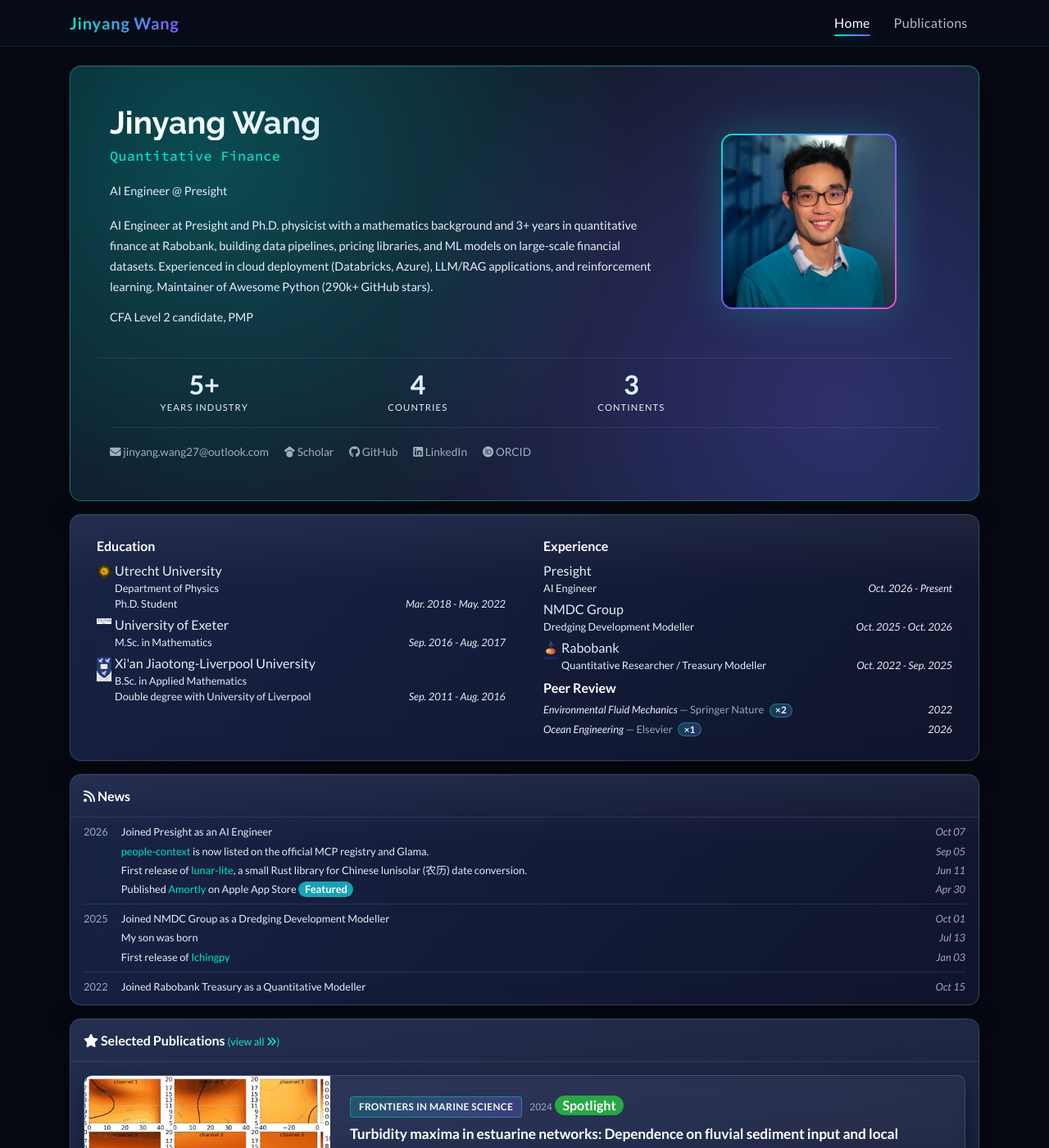
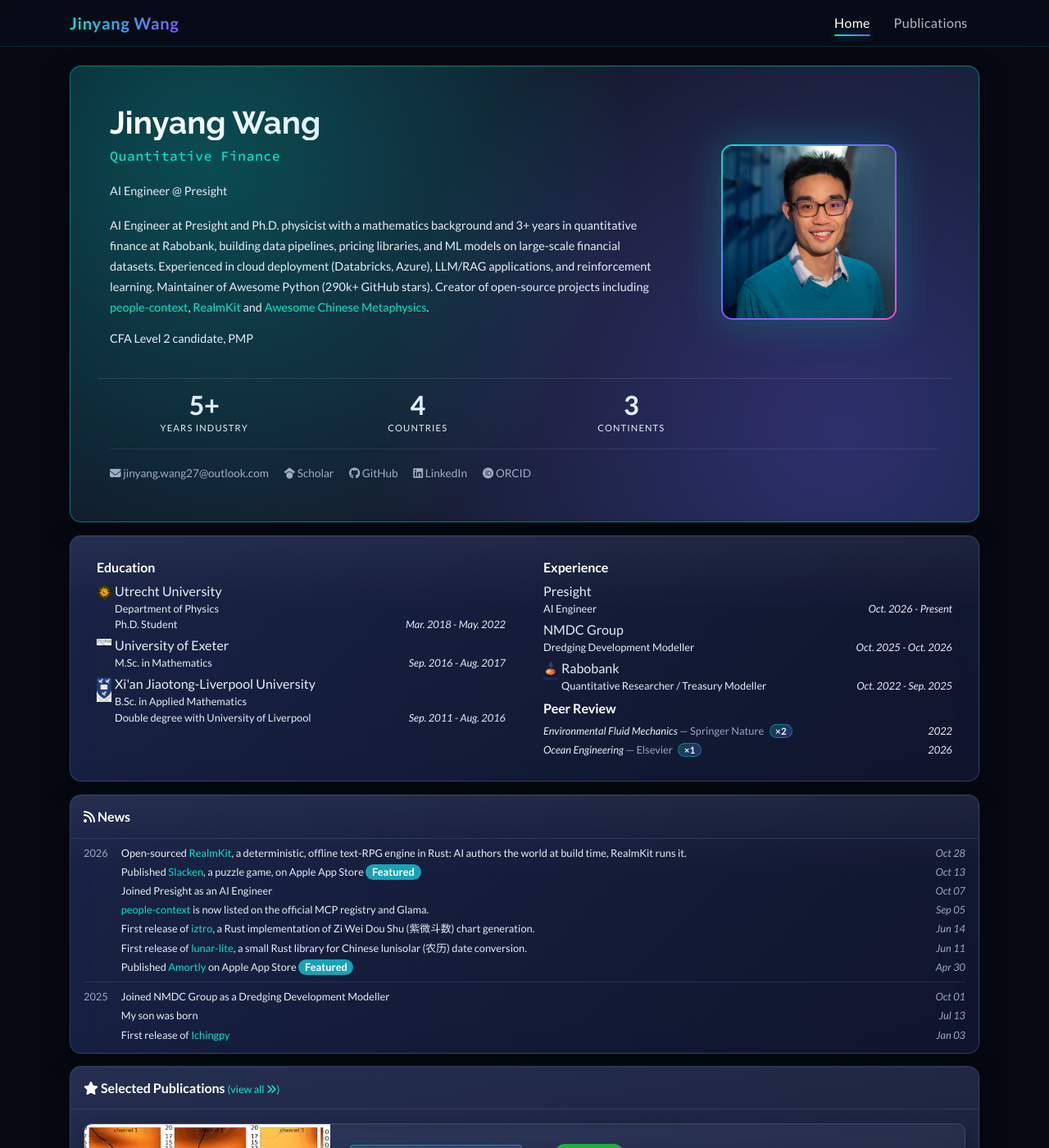
Before and after one commit to JinyangWang27/JinyangWang27.github.io, a Jekyll site: the page built from index.html, in a window 1280 px wide and 1400 px high. Shown: the whole window at 82% size. Built offline with Jekyll 4.4.1, drawn with Linux system fonts in a browser that asks for light colours; nearby versions of some CDN libraries; a style sheet for code colours, icons or effects is not loaded.

Commit message:
Add news for iztro, Slacken and RealmKit (#7)
* Add news for iztro, Slacken and RealmKit

* Mention open-source projects in short bio

Co-authored-by: Claude Opus 5.5 <noreply@anthropic.com>

```diff
--- a/_data/profile.yml
+++ b/_data/profile.yml
@@ -43,7 +43,7 @@ orcid: 0000-0002-9050-5736
 short_bio_text_justify: false
 short_bio: >-
   <p>
-    AI Engineer at Presight and Ph.D. physicist with a mathematics background and 3+ years in quantitative finance at Rabobank, building data pipelines, pricing libraries, and ML models on large-scale financial datasets. Experienced in cloud deployment (Databricks, Azure), LLM/RAG applications, and reinforcement learning. Maintainer of Awesome Python (290k+ GitHub stars).
+    AI Engineer at Presight and Ph.D. physicist with a mathematics background and 3+ years in quantitative finance at Rabobank, building data pipelines, pricing libraries, and ML models on large-scale financial datasets. Experienced in cloud deployment (Databricks, Azure), LLM/RAG applications, and reinforcement learning. Maintainer of Awesome Python (290k+ GitHub stars). Creator of open-source projects including <a href="https://github.com/JinyangWang27/people-context">people-context</a>, <a href="https://github.com/JinyangWang27/realm-kit">RealmKit</a> and <a href="https://github.com/JinyangWang27/awesome-chinese-metaphysics">Awesome Chinese Metaphysics</a>.
   </p>
   <p>
     CFA Level 2 candidate, PMP
```
Also changed, not shown: _news/2026-iztro.md (added, +4 -0 lines), _news/2026-realm-kit.md (added, +4 -0 lines), _news/2026-slacken.md (added, +6 -0 lines).
